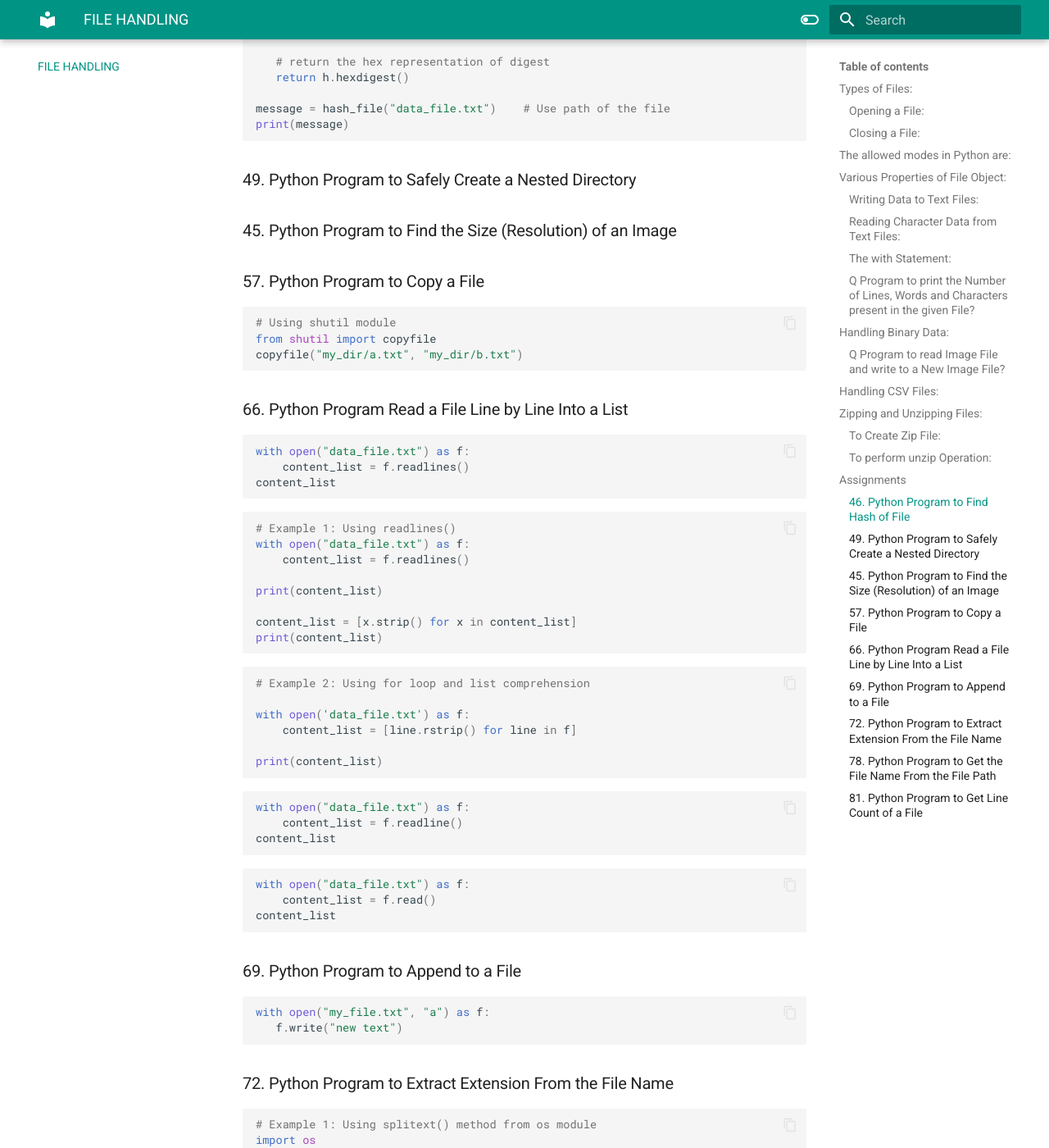
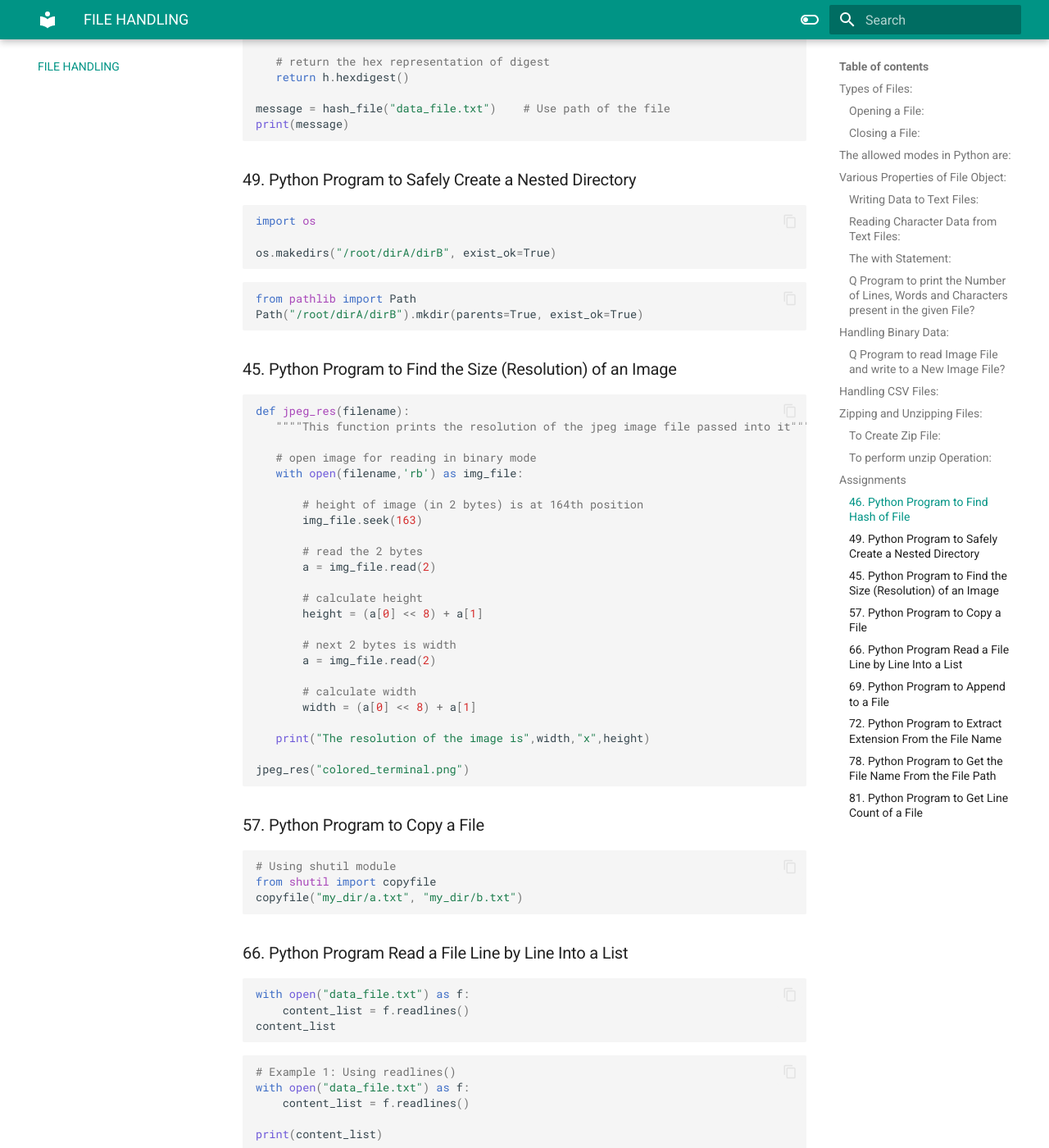
Before and after one commit to ashishbindra2/workshop, an MkDocs documentation site: the page built from docs/File.md, in a window 1280 px wide and 1400 px high, scrolled down 9222 px. Shown: the whole window at 82% size. Built offline with MkDocs 1.6.1 and Material for MkDocs 9.7.7, drawn with Linux system fonts in a browser that asks for light colours.

Commit message:
add file

````diff
--- a/docs/File.md
+++ b/docs/File.md
@@ -384,7 +384,43 @@ message = hash_file("data_file.txt")    # Use path of the file
 print(message)
 ```
 ### 49. Python Program to Safely Create a Nested Directory
+```py
+import os
+
+os.makedirs("/root/dirA/dirB", exist_ok=True)
+```
+
+```py
+from pathlib import Path
+Path("/root/dirA/dirB").mkdir(parents=True, exist_ok=True)
+```
 ### 45. Python Program to Find the Size (Resolution) of an Image
+```py
+def jpeg_res(filename):
+   """"This function prints the resolution of the jpeg image file passed into it"""
+
+   # open image for reading in binary mode
+   with open(filename,'rb') as img_file:
+
+       # height of image (in 2 bytes) is at 164th position
+       img_file.seek(163)
+
+       # read the 2 bytes
+       a = img_file.read(2)
+
+       # calculate height
+       height = (a[0] << 8) + a[1]
+
+       # next 2 bytes is width
+       a = img_file.read(2)
+
+       # calculate width
+       width = (a[0] << 8) + a[1]
+
+   print("The resolution of the image is",width,"x",height)
+
+jpeg_res("colored_terminal.png")
+```
 ### 57. Python Program to Copy a File
 ```py
 # Using shutil module
````
